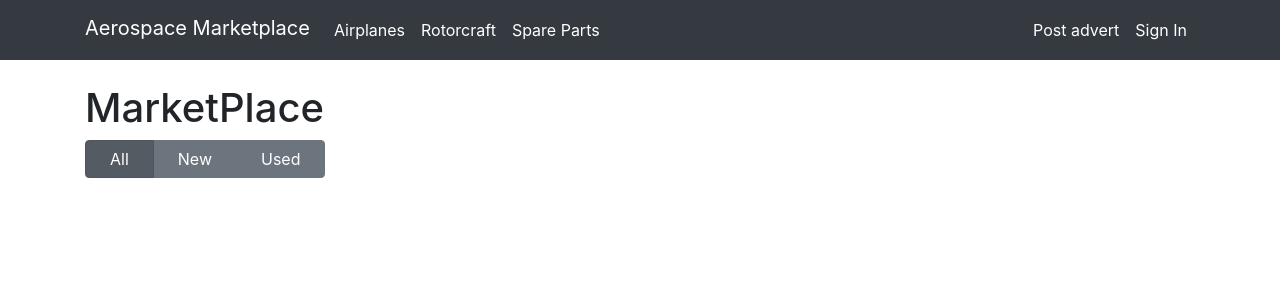
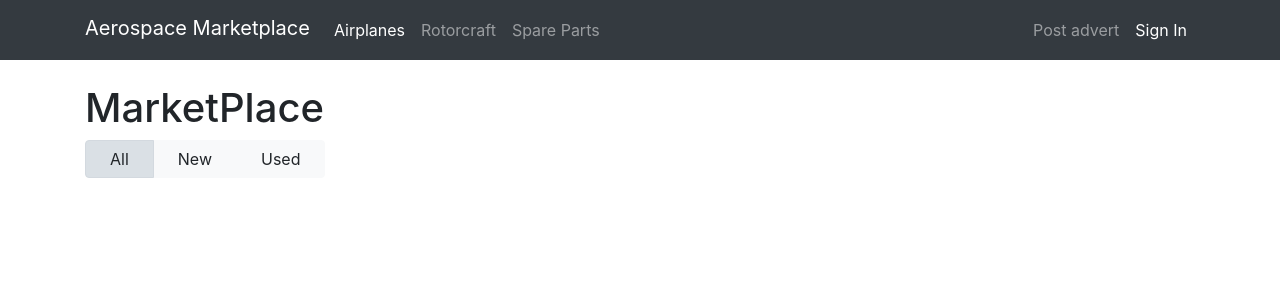
Before and after one commit to keXXpert/marketAerospace, a React (Create React App) app: page / in a window 1280 px wide. Shown: the top 300 px of the page. Built offline with nearby package versions, Linux system fonts and the light colour scheme.

Commit message:
additional styling

```diff
--- a/package.json
+++ b/package.json
@@ -6,12 +6,14 @@
     "@testing-library/jest-dom": "^4.2.4",
     "@testing-library/react": "^9.3.2",
     "@testing-library/user-event": "^7.1.2",
+    "@types/classnames": "^2.2.10",
     "@types/jest": "^24.0.0",
     "@types/node": "^12.0.0",
     "@types/react": "^16.9.0",
     "@types/react-dom": "^16.9.0",
     "@types/react-router-dom": "^5.1.5",
     "bootstrap": "^4.5.0",
+    "classnames": "^2.2.6",
     "node-sass": "^4.14.1",
     "react": "^16.13.1",
     "react-dom": "^16.13.1",
--- a/src/components/Homepage/Homepage.tsx
+++ b/src/components/Homepage/Homepage.tsx
@@ -1,4 +1,5 @@
-import React from 'react'
+import React, { useState } from 'react'
+import classNames from 'classnames'
 
 const airplanes = [
     { brand: 'Airbus', adsCount: 7 },
@@ -8,6 +9,8 @@ const airplanes = [
 ]
 
 const Homepage = () => {
+    const [newUsedToggle, setNewUsed] = useState('all')
+
     return (
         <div className="container pt-4">
             {/* <div className="btn-group btn-group-toggle" data-toggle="buttons">
@@ -23,9 +26,15 @@ const Homepage = () => {
             </div> */}
             <h1>MarketPlace</h1>
             <div className="btn-group" role="group" aria-label="Basic example">
-                <button type="button" className="btn btn-secondary active pl-4 pr-4">All</button>
-                <button type="button" className="btn btn-secondary pl-4 pr-4">New</button>
-                <button type="button" className="btn btn-secondary pl-4 pr-4">Used</button>
+                <button type="button"
+                    className={classNames('btn btn-light pl-4 pr-4', {active: newUsedToggle === 'all'})}
+                    onClick={()=> setNewUsed('all')}>All</button>
+                <button type="button"
+                    className={classNames('btn btn-light pl-4 pr-4', {active: newUsedToggle === 'new'})}
+                    onClick={()=> setNewUsed('new')}>New</button>
+                <button type="button"
+                    className={classNames('btn btn-light pl-4 pr-4', {active: newUsedToggle === 'used'})}
+                    onClick={()=> setNewUsed('used')}>Used</button>
             </div>
 
         </div>
--- a/src/components/Navbar/Navbar.tsx
+++ b/src/components/Navbar/Navbar.tsx
@@ -7,19 +7,19 @@ function Navbar() {
             <div className="container" style={{ justifyContent: 'space-between' }}>
                 <NavLink className="navbar-brand mb-1" to="/">Aerospace Marketplace</NavLink>
                 <ul className="navbar-nav mr-auto mt-2 mt-lg-0">
-                    <li className="nav-item active">
-                        <NavLink className="nav-link" to="/">Airplanes <span className="sr-only">(current)</span></NavLink>
+                    <li className="nav-item">
+                        <NavLink className="nav-link" activeClassName='active' to="/" exact>Airplanes <span className="sr-only">(current)</span></NavLink>
                     </li>
                     <li className="nav-item">
-                        <NavLink className="nav-link" to="/">Rotorcraft</NavLink>
+                        <NavLink className="nav-link" activeClassName='active' to="/rotor">Rotorcraft</NavLink>
                     </li>
                     <li className="nav-item">
-                        <NavLink className="nav-link" to="/">Spare Parts</NavLink>
+                        <NavLink className="nav-link" activeClassName='active' to="/spare">Spare Parts</NavLink>
                     </li>
                 </ul>
                 <ul className="navbar-nav mr-0 mt-2 mt-lg-0">
                     <li className="nav-item">
-                        <NavLink className="nav-link" to="/">Post advert</NavLink>
+                        <NavLink className="nav-link" activeClassName='active' to="/post">Post advert</NavLink>
                     </li>
                     <li className="nav-item active">
                         <NavLink className="nav-link" activeClassName='active' to="/login">Sign In</NavLink>
```
Also changed, not shown: 1 other file (tests, documents, lock files or other folders).
